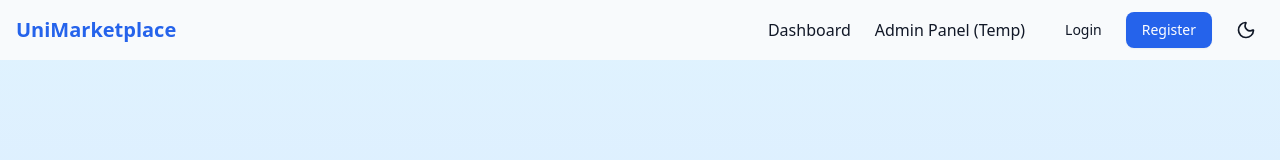
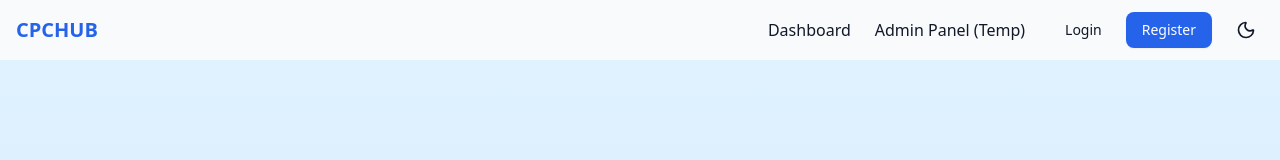
Before and after one commit to kazikhalednur/marketplace, a Next.js app in the folder client/: page / in a window 1280 px wide. Shown: the top 160 px of the page. Built offline with nearby package versions, Linux system fonts and the light colour scheme; no server answers.

Commit message:
update cpchub title

```diff
--- a/client/src/components/Footer.tsx
+++ b/client/src/components/Footer.tsx
@@ -9,7 +9,7 @@ export default function Footer() {
       <div className="max-w-7xl mx-auto px-4 flex flex-col md:flex-row md:items-start md:justify-between gap-10">
         {/* Branding & Social */}
         <div className="flex-1 flex flex-col gap-4">
-          <Link href="/" className="text-2xl font-extrabold text-primary tracking-tight">UniMarketplace</Link>
+          <Link href="/" className="text-2xl font-extrabold text-primary tracking-tight">CPCHUB</Link>
           <p className="text-muted-foreground text-sm max-w-xs leading-relaxed">
             The modern marketplace for students, employers, and professionals. Discover, connect, and grow with the best projects in the industry.
           </p>
@@ -56,7 +56,7 @@ export default function Footer() {
         </div>
       </div>
       <div className="border-t border-border py-4 text-center text-xs text-muted-foreground bg-muted/60 mt-10">
-        © {new Date().getFullYear()} UniMarketplace. All rights reserved. &nbsp;|&nbsp;
+        © {new Date().getFullYear()} CPCHUB. All rights reserved. &nbsp;|&nbsp;
         <Link href="#" className="hover:text-primary">Privacy Policy</Link> &nbsp;|&nbsp;
         <Link href="#" className="hover:text-primary">Terms of Service</Link>
       </div>
--- a/client/src/components/navbar/MobileSidebar.tsx
+++ b/client/src/components/navbar/MobileSidebar.tsx
@@ -39,7 +39,7 @@ export default function MobileSidebar({ open, setOpen }: MobileSidebarProps) {
               className="text-xl font-bold text-primary"
               onClick={() => setOpen(false)}
             >
-              UniMarketplace
+              CPCHUB
             </Link>
           </div>
 
--- a/client/src/components/navbar/Navbar.tsx
+++ b/client/src/components/navbar/Navbar.tsx
@@ -93,7 +93,7 @@ export default function Navbar() {
     )}>
       <div className="max-w-7xl mx-auto px-4 py-3 flex items-center justify-between">
         {/* Logo */}
-        <Link href="/" className="text-xl font-bold text-primary">UniMarketplace</Link>
+        <Link href="/" className="text-xl font-bold text-primary">CPCHUB</Link>
 
         {/* Desktop Nav - Aligned to the right */}
         <div className="hidden md:flex items-center gap-6">
```
